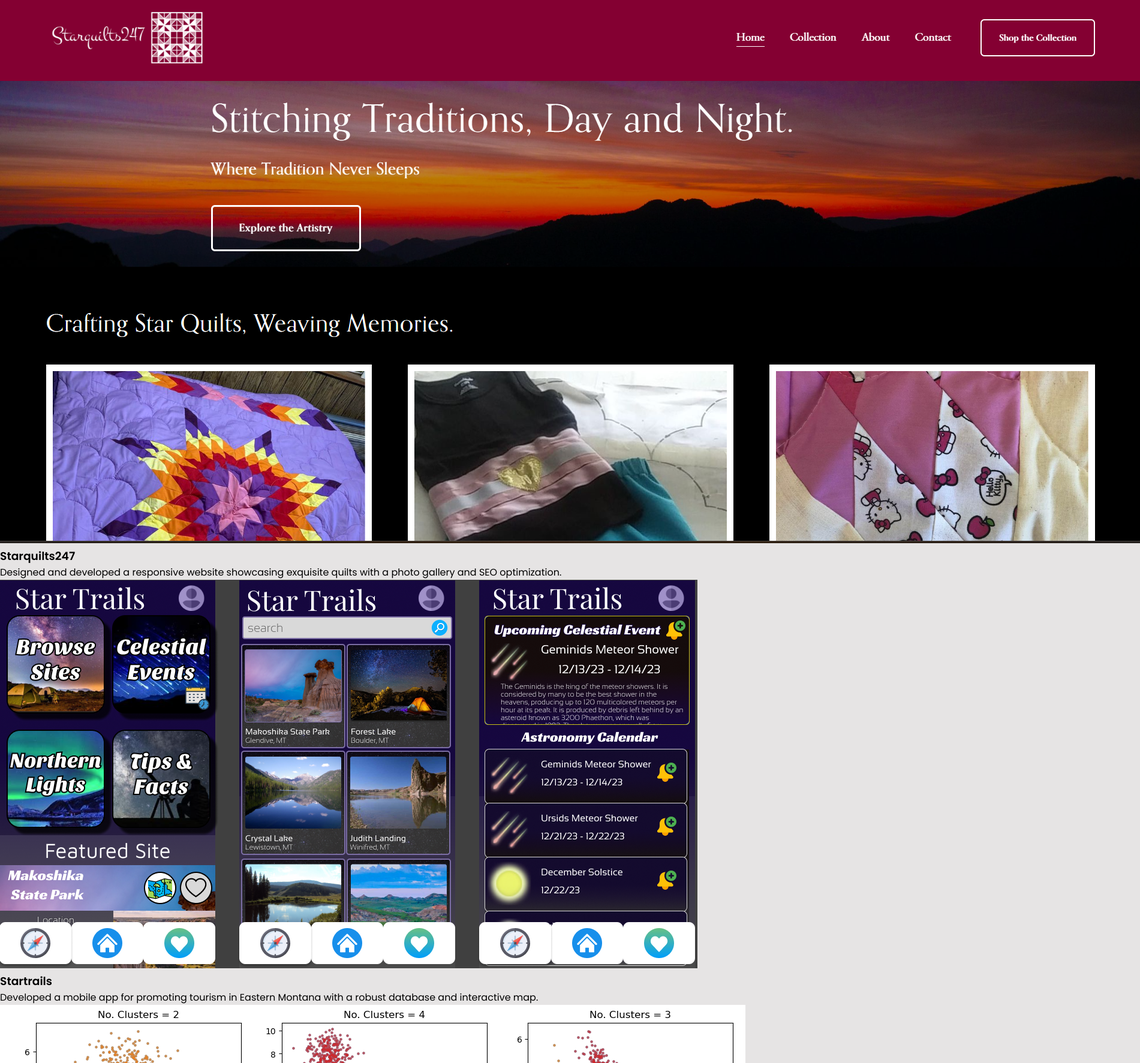
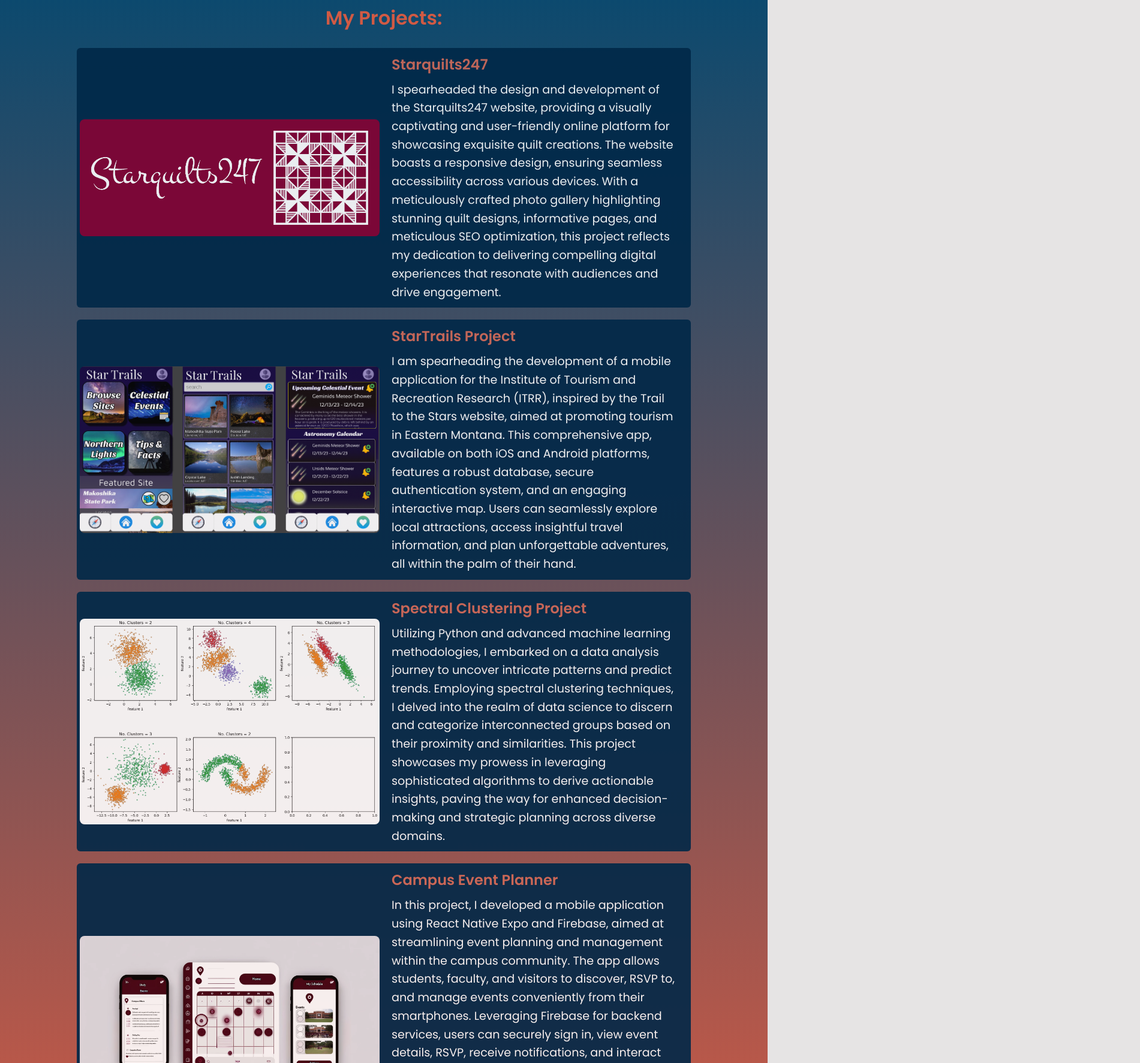
Before and after one commit to Werk17/CharlesWerk, a React (Create React App) app in the folder innonative-solutions/: page /my-work in a window 1280 px wide. Shown: the part 140-1913 px from the top of the page at 60% size, 1901 px wide, since content can reach past the window. Built offline with nearby package versions, Linux system fonts and the light colour scheme; the HTML template or start-up script is replaced by a standard one.

Commit message:
Finished remaking the homepage and the rest of the css

```diff
--- a/innonative-solutions/package.json
+++ b/innonative-solutions/package.json
@@ -13,7 +13,8 @@
     "react-router-dom": "^6.24.1",
     "react-scripts": "5.0.1",
     "web-vitals": "^2.1.4",
-    "nth-check": ">=2.0.1"
+    "nth-check": ">=2.0.1",
+    "postcss": ">=8.4.31"
   },
   "scripts": {
     "start": "react-scripts start",
@@ -41,6 +42,7 @@
   },
   "devDependencies": {
     "@babel/plugin-proposal-private-property-in-object": "^7.21.11",
-    "nth-check": ">=2.0.1"
+    "nth-check": ">=2.0.1",
+    "postcss": ">=8.4.31"
   }
 }
--- a/innonative-solutions/public/index.html
+++ b/innonative-solutions/public/index.html
@@ -23,7 +23,7 @@
       work correctly both with client-side routing and a non-root public URL.
       Learn how to configure a non-root public URL by running `npm run build`.
     -->
-  <title>React App</title>
+  <title>Innonative Solutions</title>
 </head>
 
 <body>
--- a/innonative-solutions/src/App.js
+++ b/innonative-solutions/src/App.js
@@ -1,13 +1,11 @@
 import React from 'react';
 import { BrowserRouter as Router, Route, Routes } from 'react-router-dom';
 import NavBar from './components/NavBar';
-import Hero from './components/Hero';
-import Skills from './components/Skills';
 import About from './components/About';
 import MyWork from './components/MyWork';
 import Contact from './components/Contact';
 import Footer from './components/Footer';
-
+import Home from './components/Home';
 import './App.css';
 
 const App = () => {
@@ -15,7 +13,7 @@ const App = () => {
     <Router>
       <NavBar />
       <Routes>
-        <Route path="/" element={<Hero />} />
+        <Route path="/" element={<Home />} />
         <Route path="/about" element={<About />} />
         <Route path="/my-work" element={<MyWork />} />
         <Route path="/contact" element={<Contact />} />
--- a/innonative-solutions/src/components/About.js
+++ b/innonative-solutions/src/components/About.js
@@ -48,7 +48,7 @@ const About = () => {
                 <h3>Timeline</h3>
                 <div className="timeline-item">
                     <h4>June 2024 - Present</h4>
-                    <p>Software Engineer at XYZ Company</p>
+                    <p>Security and Systems Intern</p>
                 </div>
                 <div className="timeline-item">
                     <h4>2020 - 2024</h4>
--- /dev/null
+++ b/innonative-solutions/src/components/CTA.js
@@ -0,0 +1,14 @@
+import React from 'react';
+import './CTA.css';
+
+const CTA = () => {
+    return (
+        <section className="cta">
+            <h2>Let's Work Together</h2>
+            <p>If you have a project in mind or just want to say hello, feel free to contact me.</p>
+            <a href="contact.html" className="cta-button">Contact Me</a>
+        </section>
+    );
+};
+
+export default CTA;
--- /dev/null
+++ b/innonative-solutions/src/components/Home.js
@@ -0,0 +1,23 @@
+import React from 'react';
+import NavBar from './NavBar';
+import Hero from './Hero';
+import Skills from './Skills';
+import Projects from './Projects';
+import Testimonials from './Testimonials';
+import CTA from './CTA';
+import Footer from './Footer';
+// import './Home.css';
+
+const Home = () => {
+    return (
+        <div className="home-page">
+            <Hero />
+            <Skills />
+            <Projects />
+            <Testimonials />
+            <CTA />
+        </div>
+    );
+};
+
+export default Home;
--- a/innonative-solutions/src/components/MyWork.js
+++ b/innonative-solutions/src/components/MyWork.js
@@ -1,35 +1,65 @@
 import React from 'react';
+import './Projects.css';
 
 const MyWork = () => {
     return (
-        <div>
-            <h2>My Projects</h2>
-            <div className="projects-container">
-                <div className="project">
-                    <img src="/assets/Starquilts247Landing.png" alt="Project 1" />
-                    <h3>Starquilts247</h3>
-                    <p>Designed and developed a responsive website showcasing exquisite quilts with a photo gallery and SEO optimization.</p>
-                </div>
-                <div className="project">
-                    <img src="/assets/StarTrailsDesign.png" alt="Project 2" />
-                    <h3>Startrails</h3>
-                    <p>Developed a mobile app for promoting tourism in Eastern Montana with a robust database and interactive map.</p>
-                </div>
-                <div className="project">
-                    <img src="/assets/SpectralClustering.png" alt="Project 3" />
-                    <h3>Spectral Clustering</h3>
-                    <p>Utilized Python and machine learning to uncover patterns and predict trends through spectral clustering techniques.</p>
-                </div>
-                <div className="project">
-                    <img src="/assets/eventPlanner.webp" alt="Project 3" />
-                    <h3>Campus Event Planner</h3>
-                    <p>Developed a React Native app to streamline event planning and management within the campus community using Firebase.</p>
+        <div class="projects-section">
+            <h1>My Projects:</h1>
+            <div class="project-card">
+                <img src="./assets/logos/LogoMaroon.png" alt="Website Project" class="project-image" />
+
+                <div class="project-card-content">
+                    <h2>Starquilts247</h2>
+                    <p>I spearheaded the design and development of the Starquilts247 website, providing a visually
+                        captivating and user-friendly online platform for showcasing exquisite quilt creations. The website
+                        boasts a responsive design, ensuring seamless accessibility across various devices. With a
+                        meticulously crafted photo gallery highlighting stunning quilt designs, informative pages, and
+                        meticulous SEO optimization, this project reflects my dedication to delivering compelling digital
+                        experiences that resonate with audiences and drive engagement.</p>
                 </div>
             </div>
-            <div className="projects-button-container">
-                <a href="/my-work" className="projects-button">See All Projects</a>
+            <div class="project-card">
+                <img src="./assets/StarTrailsDesign.png" alt="Mobile App Project" class="project-image" />
+
+                <div class="project-card-content">
+                    <h2>StarTrails Project</h2>
+                    <p>I am spearheading the development of a mobile application for the Institute of Tourism and Recreation
+                        Research (ITRR), inspired by the Trail to the Stars website, aimed at promoting tourism in Eastern
+                        Montana. This comprehensive app, available on both iOS and Android platforms, features a robust
+                        database, secure authentication system, and an engaging interactive map. Users can seamlessly
+                        explore local attractions, access insightful travel information, and plan unforgettable adventures,
+                        all within the palm of their hand.</p>
+                </div>
+            </div>
+            <div class="project-card">
+                <img src="./assets/SpectralClustering.png" alt="Mockup Project" class="project-image" />
+
+                <div class="project-card-content">
+                    <h2>Spectral Clustering Project</h2>
+                    <p>Utilizing Python and advanced machine learning methodologies, I embarked on a data analysis journey
+                        to uncover intricate patterns and predict trends. Employing spectral clustering techniques, I delved
+                        into the realm of data science to discern and categorize interconnected groups based on their
+                        proximity and similarities. This project showcases my prowess in leveraging sophisticated algorithms
+                        to derive actionable insights, paving the way for enhanced decision-making and strategic planning
+                        across diverse domains.</p>
+                </div>
+            </div>
+            <div class="project-card">
+                <img src="./assets/eventPlanner.webp" alt="Event Planner" class="project-image" />
+
+                <div class="project-card-content">
+                    <h2>Campus Event Planner</h2>
+                    <p>In this project, I developed a mobile application using React Native Expo and Firebase, aimed at
+                        streamlining event planning and management within the campus community. The app allows students,
+                        faculty, and visitors to discover, RSVP to, and manage events conveniently from their smartphones.
+                        Leveraging Firebase for backend services, users can securely sign in, view event details, RSVP,
+                        receive notifications, and interact with event organizers. With a user-friendly interface and
+                        intuitive features such as event filtering, calendar integration, and social sharing, the Campus
+                        Event Planner enhances campus engagement and fosters community involvement.</p>
+                </div>
             </div>
         </div>
+
     );
 };
 
--- /dev/null
+++ b/innonative-solutions/src/components/Projects.js
@@ -0,0 +1,38 @@
+import React from 'react';
+import './Projects.css';
+import './Project.css';
+
+const Projects = () => {
+    return (
+        <section className="projects">
+            <h2>My Projects</h2>
+            <div className="projects-container">
+                <div className="project">
+                    <img src="./assets/Starquilts247Landing.png" alt="Project 1" />
+                    <h3>Starquilts247</h3>
+                    <p>Designed and developed a responsive website showcasing exquisite quilts with a photo gallery and SEO optimization.</p>
+                </div>
+                <div className="project">
+                    <img src="./assets/StarTrailsDesign.png" alt="Project 2" />
+                    <h3>Startrails</h3>
+                    <p>Developed a mobile app for promoting tourism in Eastern Montana with a robust database and interactive map.</p>
+                </div>
+                <div className="project">
+                    <img src="./assets/SpectralClustering.png" alt="Project 3" />
+                    <h3>Spectral Clustering</h3>
+                    <p>Utilized Python and machine learning to uncover patterns and predict trends through spectral clustering techniques.</p>
+                </div>
+                <div className="project">
+                    <img src="./assets/eventPlanner.webp" alt="Project 4" />
+                    <h3>Campus Event Planner</h3>
+                    <p>Developed a React Native app to streamline event planning and management within the campus community using Firebase.</p>
+                </div>
+            </div>
+            <div className="projects-button-container">
+                <a href="my-work.html" className="projects-button">See All Projects</a>
+            </div>
+        </section>
+    );
+};
+
+export default Projects;
--- /dev/null
+++ b/innonative-solutions/src/components/Testimonials.js
@@ -0,0 +1,22 @@
+import React from 'react';
+import './Testimonials.css';
+
+const Testimonials = () => {
+    return (
+        <section className="testimonials">
+            <h2>Testimonials</h2>
+            <div className="testimonials-container">
+                <div className="testimonial">
+                    <p>"Charles is a fantastic developer. His attention to detail and commitment to quality are exceptional."</p>
+                    <h3>- John</h3>
+                </div>
+                <div className="testimonial">
+                    <p>"Working with Charles was a great experience. He delivered on time and exceeded our expectations."</p>
+                    <h3>- Megan</h3>
+                </div>
+            </div>
+        </section>
+    );
+};
+
+export default Testimonials;
```
Also changed, not shown: innonative-solutions/src/components/Testimonials.css (renamed from innonative-solutions/src/components/Testimonial.css), 1 other file (tests, documents, lock files or other folders).
